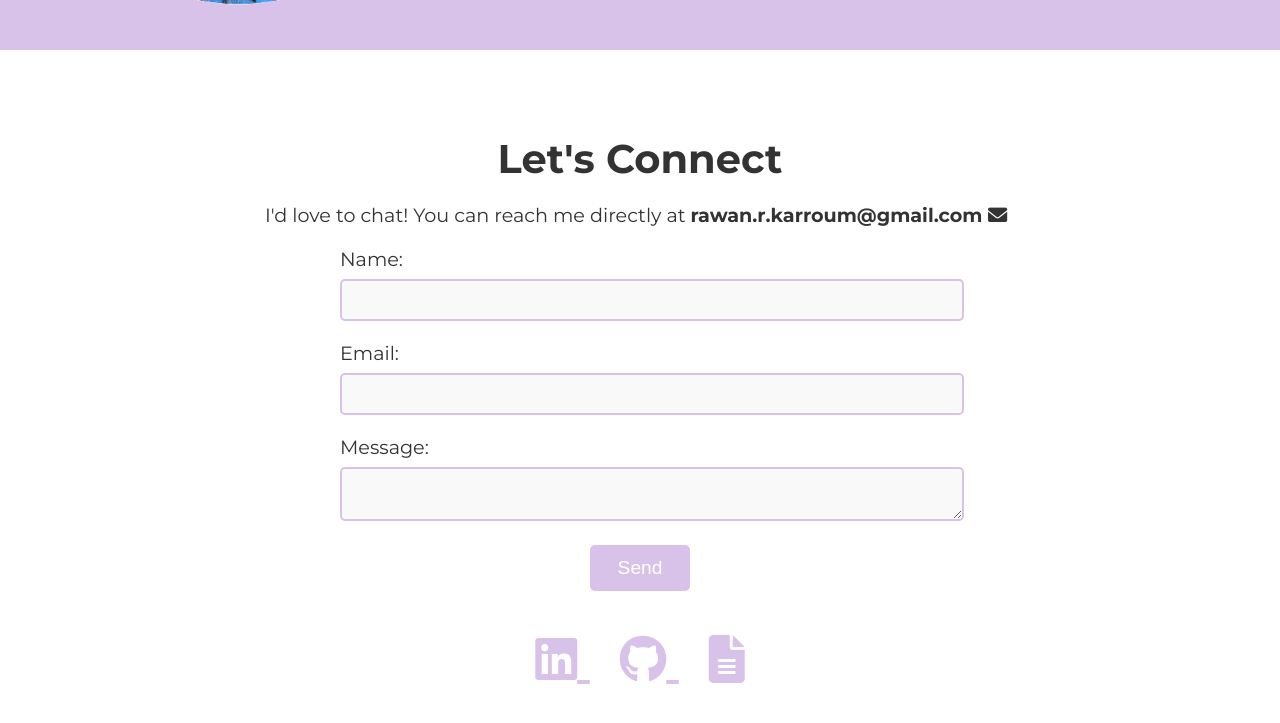
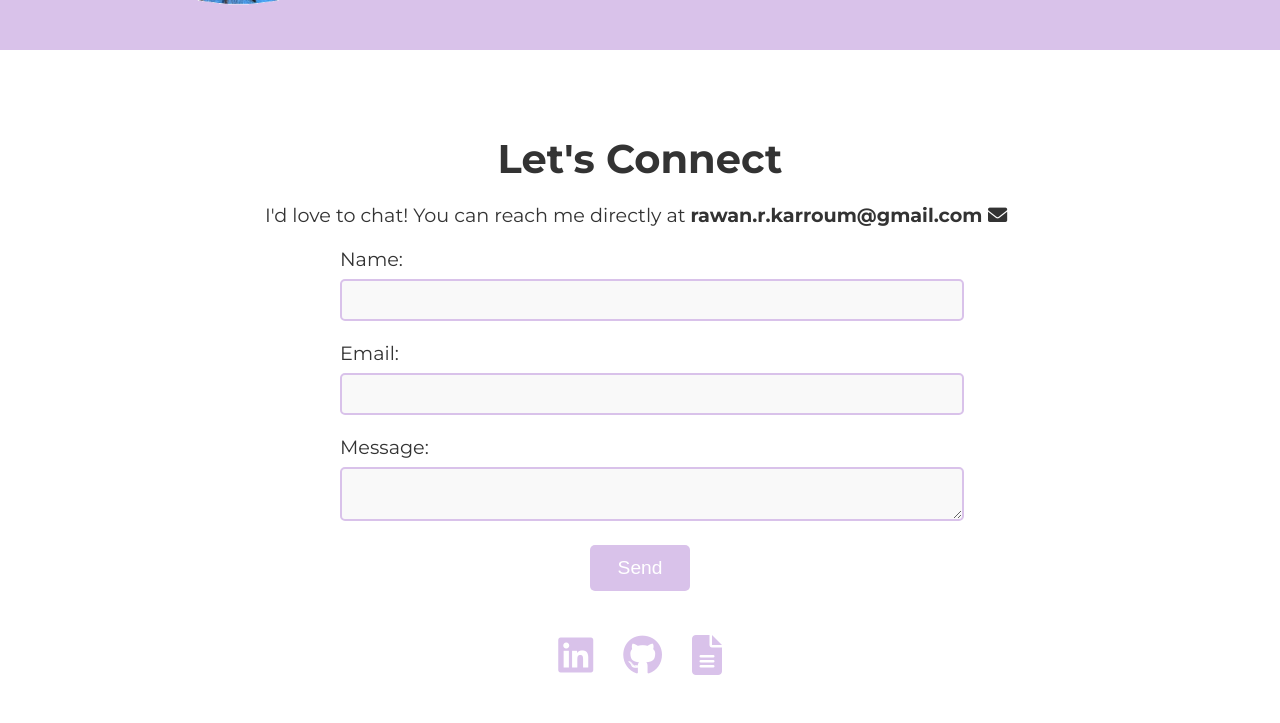
Before and after one commit to RawanKarroum/portfolio, a plain HTML site: page index.html in a window 1280 px wide. Shown: the part 3214-3937 px from the top of the page. Drawn offline with nearby package versions, Linux system fonts and the light colour scheme.

Commit message:
added icon links and resume to contact section

```diff
--- a/index.html
+++ b/index.html
@@ -124,13 +124,13 @@
             <button type="submit">Send</button>
         </form>
         <div class="contact-icons">
-            <a href="https://www.linkedin.com" target="_blank" class="icon-link">
+            <a href="https://www.linkedin.com/in/rawan-karroum/" target="_blank" class="icon-link" title="LinkedIn">
                 <i class="fab fa-linkedin"></i>
             </a>
-            <a href="https://github.com" target="_blank" class="icon-link">
+            <a href="https://github.com/RawanKarroum" target="_blank" class="icon-link" title="GitHub">
                 <i class="fab fa-github"></i>
             </a>
-            <a href="resume.pdf" target="_blank" class="icon-link">
+            <a href="./assets/RawanKarroum_Resume.pdf" target="_blank" class="icon-link" title="Resume">
                 <i class="fas fa-file-alt"></i>
             </a>
         </div>
--- a/style.css
+++ b/style.css
@@ -547,19 +547,44 @@ body {
 }
 
 .contact-icons {
+    display: flex;
+    justify-content: center;
     margin-top: 20px;
 }
 
-.contact-icons .icon-link {
-    font-size: 3em;
+.icon-link {
+    position: relative;
+    display: inline-block;
     margin: 0 15px;
+    font-size: 2.5em;
     color: #D9C2EA;
-    transition: color 0.2s, text-shadow 0.2s;
+    transition: color 0.3s;
+    cursor: pointer;
 }
 
-.contact-icons .icon-link:hover {
-    color: #b895d1;
-    text-shadow: none;
+.icon-link:hover {
+    color: #A08EBF;
+}
+
+.icon-link::after {
+    content: attr(title);
+    position: absolute;
+    bottom: -35px;
+    left: 50%;
+    transform: translateX(-50%);
+    color: #fff;
+    padding: 5px 10px;
+    border-radius: 5px;
+    font-size: 0.9em;
+    white-space: nowrap;
+    opacity: 0;
+    pointer-events: none;
+    transition: opacity 0.3s;
+    z-index: 10;
+}
+
+.icon-link:hover::after {
+    opacity: 1;
 }
 
 @media (max-width: 768px) {
```
Also changed, not shown: 1 other file.
